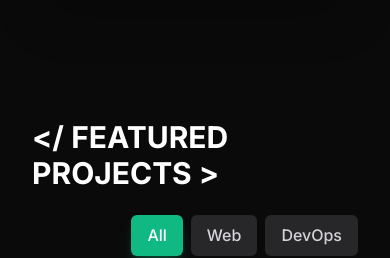
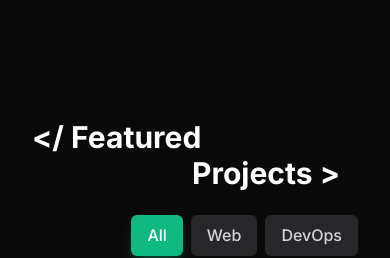
Before and after one commit to nadunhasalanka/myportfolio, a React (Vite) app: page / in a window 390 px wide. Shown: the part 1213-1471 px from the top of the page. Built offline with nearby package versions, Linux system fonts and the light colour scheme.

Commit message:
Update project title display in ProjectsSection for improved clarity and responsiveness

```diff
--- a/src/components/ProjectsSection.jsx
+++ b/src/components/ProjectsSection.jsx
@@ -92,9 +92,8 @@
           variants={titleVariants}
         >
           {/* <span className="hidden lg:block absolute left-4 top-1/2 transform -translate-y-1/2 w-3 h-1 bg-white"></span> */}
-          <span className="">{"</ "}</span>
-          {portfolioData.projects.title}
-          <span className="">{" >"}</span>
+          <span className="block sm:inline">{"</ Featured"}</span>
+          <span className="block sm:inline"><span className="ml-40 sm:ml-1">{" Projects >"}</span></span>
         </motion.h2>
 
         {/* Filter Buttons Row */}
```
